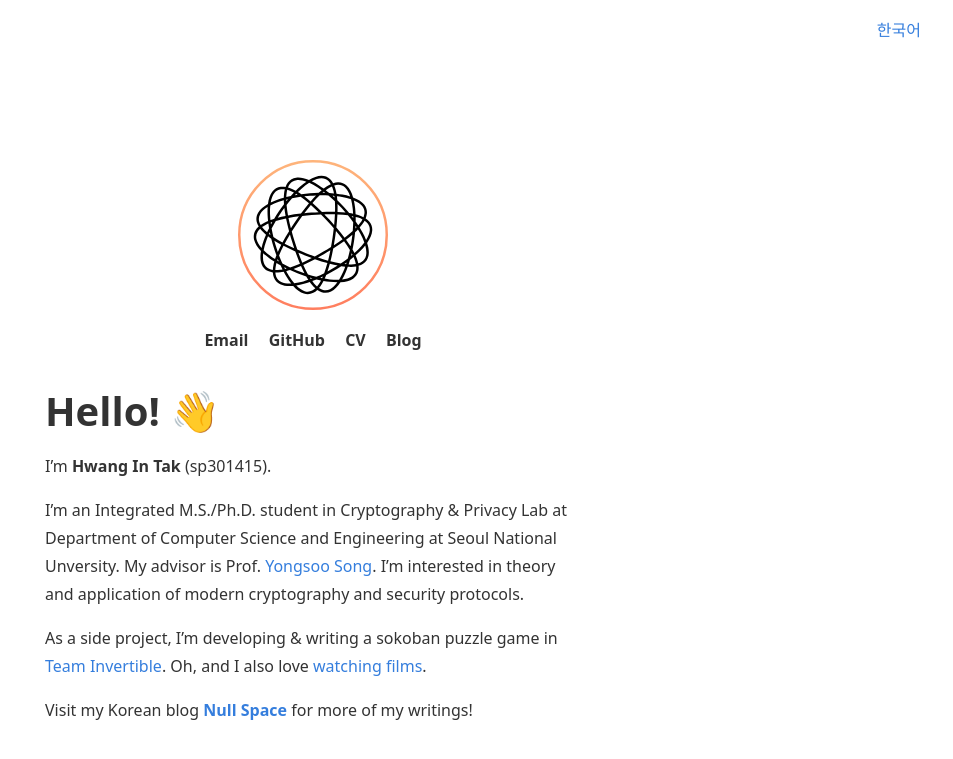
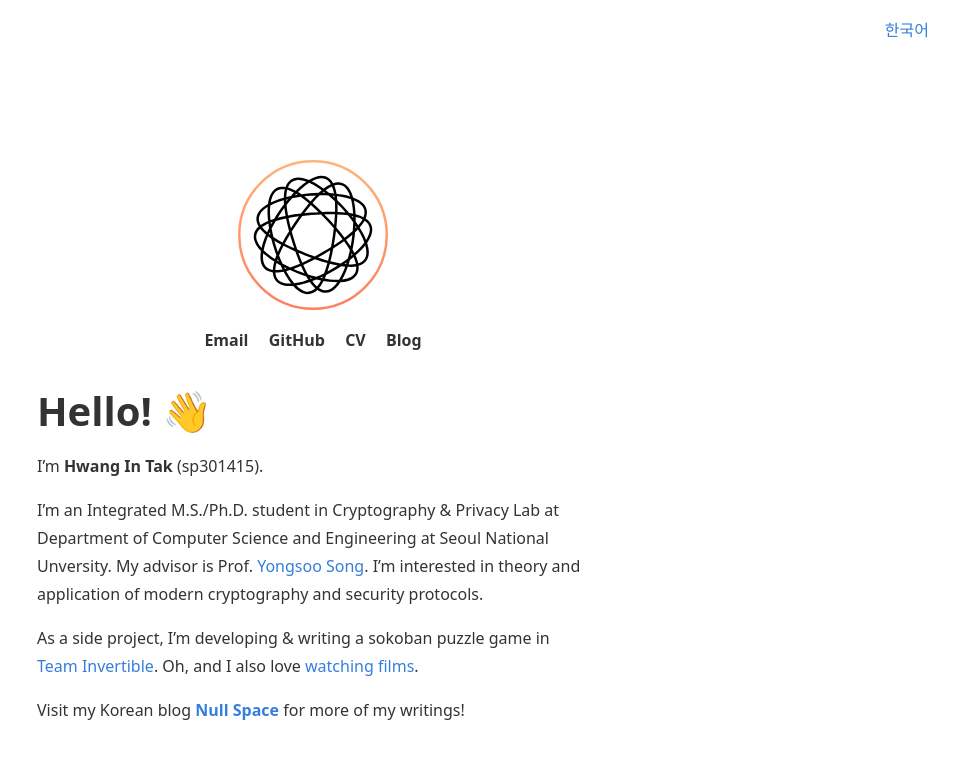
Before and after one commit to sp301415/sp301415-main-page, a Jekyll site: the page built from index.md, in a window 1280 px wide. Shown: the top 759 px of the page, without its empty margins (327-1280 px from the left). Built offline with Jekyll 4.4.1, drawn with Linux system fonts in a browser that asks for light colours.

Commit message:
양옆 마진 수정

```diff
--- a/_sass/style.scss
+++ b/_sass/style.scss
@@ -69,8 +69,8 @@ a:hover {
   margin-right: auto;
   margin-bottom: 2.5rem;
 
-  padding-right: 2rem;
-  padding-left: 2rem;
+  padding-right: 1.5rem;
+  padding-left: 1.5rem;
 
   max-width: 600px;
   flex: 1;
@@ -83,7 +83,7 @@ a:hover {
 
 header {
   padding-top: 1rem;
-  padding-right: 2rem;
+  padding-right: 1.5rem;
 
   text-align: right;
   height: 2.5rem;
```
